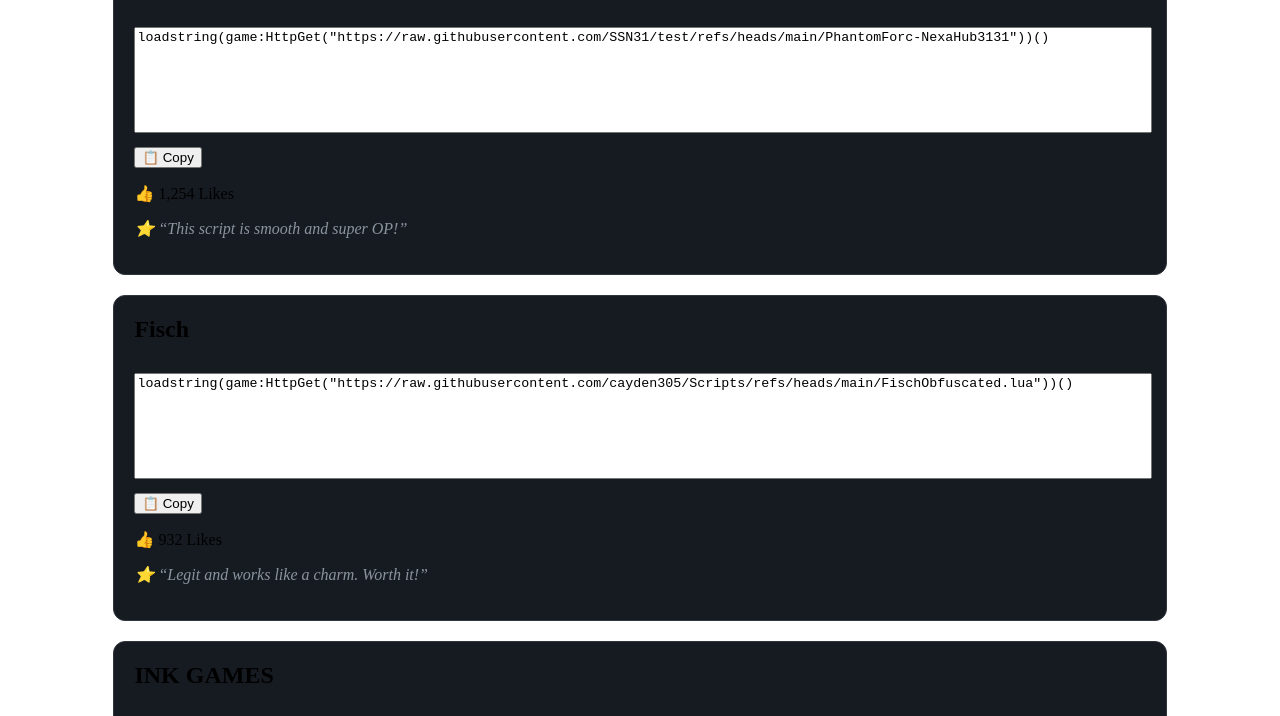
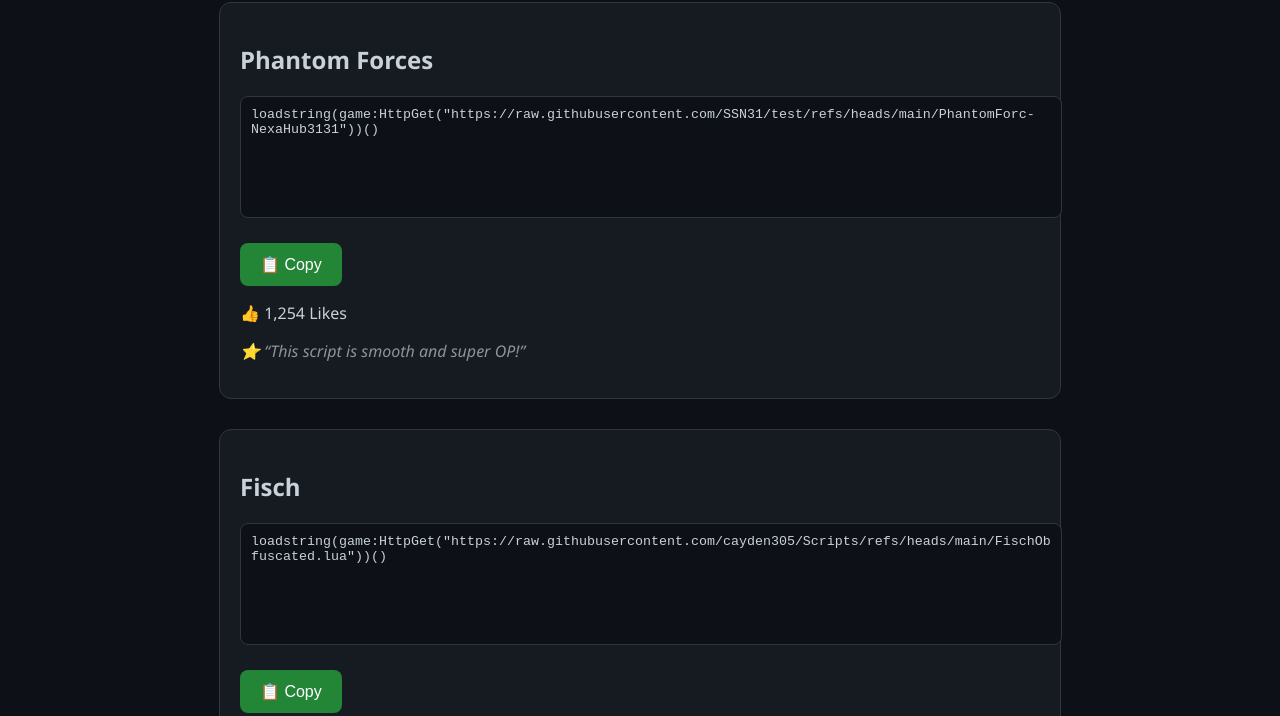
Before and after one commit to zrixxh/StarScripts, a plain HTML site: page scripts.html in a window 1280 px wide. Shown: the part 132-848 px from the top of the page. Drawn offline with Linux system fonts and the light colour scheme.

Commit message:
Update style.css

```diff
--- a/style.css
+++ b/style.css
@@ -1,23 +1,50 @@
+body {
+  margin: 0;
+  padding: 0;
+  font-family: 'Segoe UI', sans-serif;
+  background-color: #0d1117;
+  color: #c9d1d9;
+}
+
+.main-container {
+  text-align: center;
+  padding: 40px;
+}
+
+.main-button, .back-link, button {
+  background-color: #238636;
+  color: white;
+  padding: 12px 20px;
+  border: none;
+  border-radius: 8px;
+  text-decoration: none;
+  font-size: 1em;
+  cursor: pointer;
+  margin-top: 20px;
+  display: inline-block;
+}
+
 .script-card {
   background-color: #161b22;
   border: 1px solid #30363d;
   border-radius: 12px;
   padding: 20px;
-  margin: 20px auto;
+  margin: 30px auto;
   width: 80%;
+  max-width: 800px;
   text-align: left;
-}
-
-.script-card h2 {
-  margin-top: 0;
 }
 
 .script-card textarea {
   width: 100%;
   height: 100px;
-  margin-top: 10px;
-  margin-bottom: 10px;
+  background-color: #0d1117;
+  color: #c9d1d9;
+  border: 1px solid #30363d;
+  border-radius: 8px;
   resize: none;
+  padding: 10px;
+  font-family: monospace;
 }
 
 .review {
```
